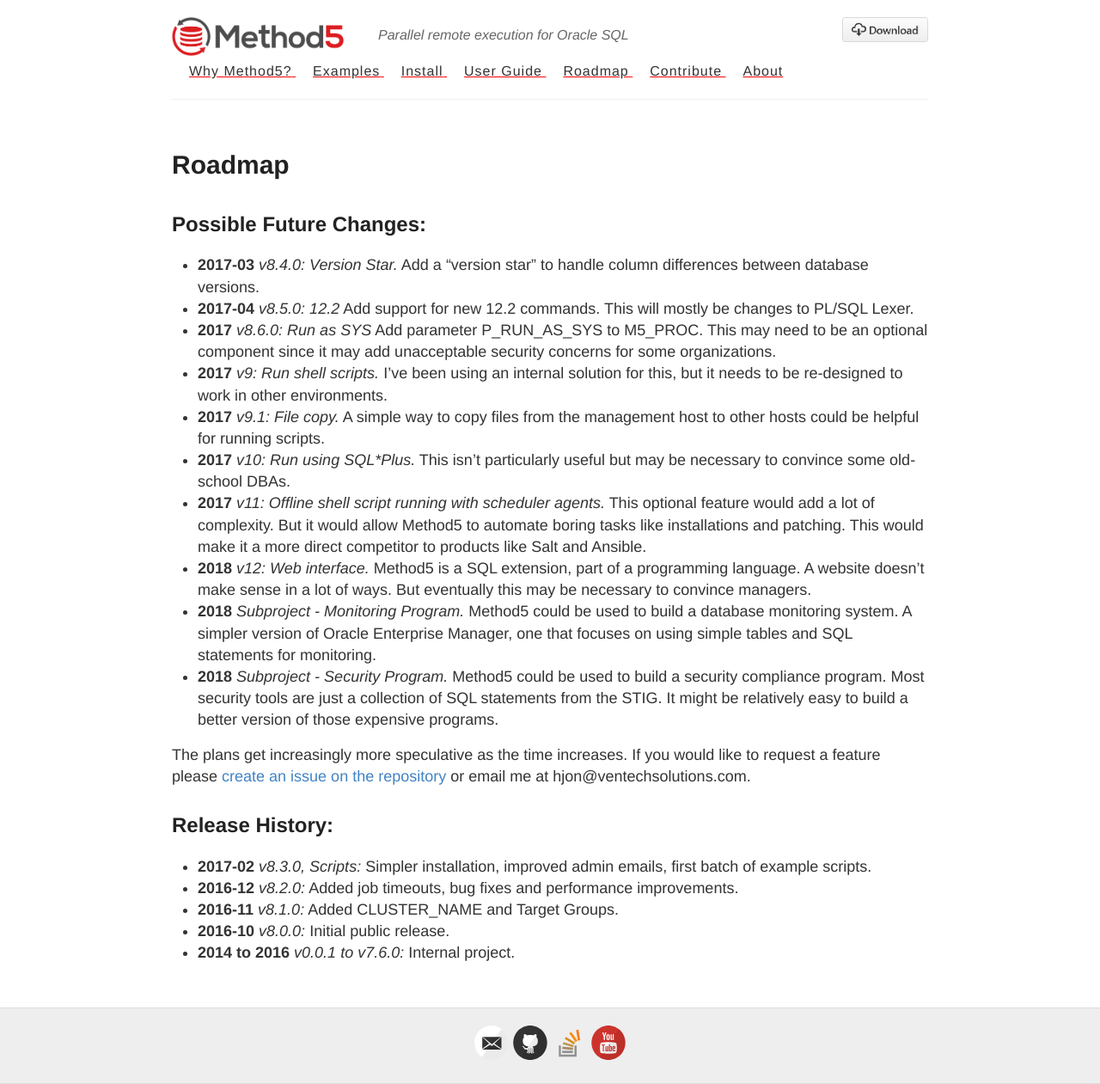
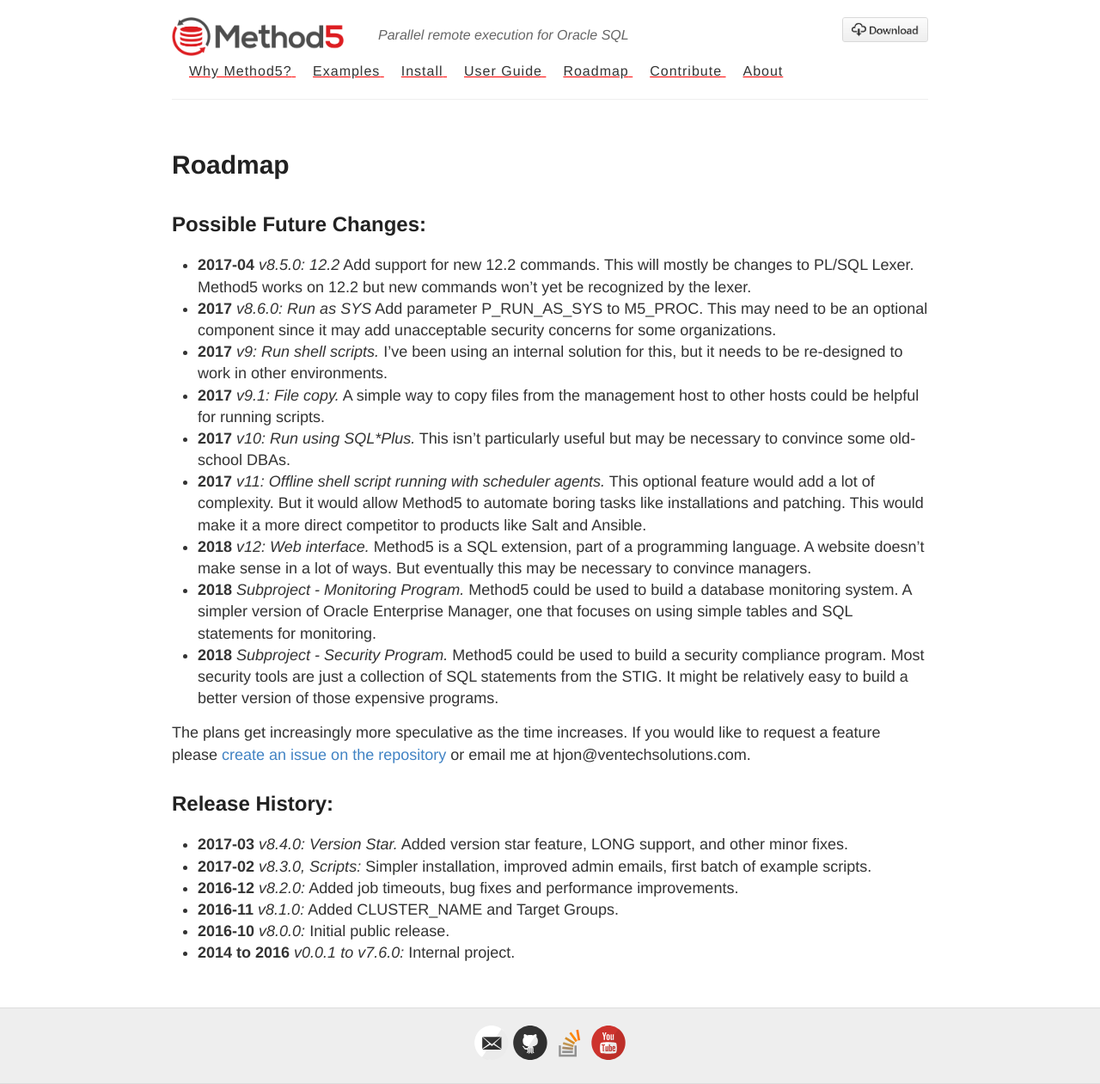
Before and after one commit to method5/method5.github.io, a Jekyll site: the page built from roadmap.md, in a window 1280 px wide. Shown: the whole page at 86% size. Built offline with Jekyll 4.4.1, drawn with Linux system fonts in a browser that asks for light colours.

Commit message:
Update roadmap.md

```diff
--- a/roadmap.md
+++ b/roadmap.md
@@ -6,8 +6,7 @@ title: Roadmap
 Possible Future Changes:
 ------------------------
 
-* **2017-03** _v8.4.0: Version Star._  Add a "version star" to handle column differences between database versions.
-* **2017-04** _v8.5.0: 12.2_  Add support for new 12.2 commands.  This will mostly be changes to PL/SQL Lexer.
+* **2017-04** _v8.5.0: 12.2_  Add support for new 12.2 commands.  This will mostly be changes to PL/SQL Lexer.  Method5 works on 12.2 but new commands won't yet be recognized by the lexer.
 * **2017** _v8.6.0: Run as SYS_  Add parameter P_RUN_AS_SYS to M5_PROC.  This may need to be an optional component since it may add unacceptable security concerns for some organizations.
 * **2017** _v9: Run shell scripts._  I've been using an internal solution for this, but it needs to be re-designed to work in other environments.
 * **2017** _v9.1: File copy._  A simple way to copy files from the management host to other hosts could be helpful for running scripts.
@@ -23,6 +22,7 @@ The plans get increasingly more speculative as the time increases.  If you would
 Release History:
 ----------------
 
+* **2017-03** _v8.4.0: Version Star._  Added version star feature, LONG support, and other minor fixes.
 * **2017-02** *v8.3.0, Scripts:* Simpler installation, improved admin emails, first batch of example scripts.
 * **2016-12** *v8.2.0:* Added job timeouts, bug fixes and performance improvements.
 * **2016-11** *v8.1.0:* Added CLUSTER_NAME and Target Groups.
```
